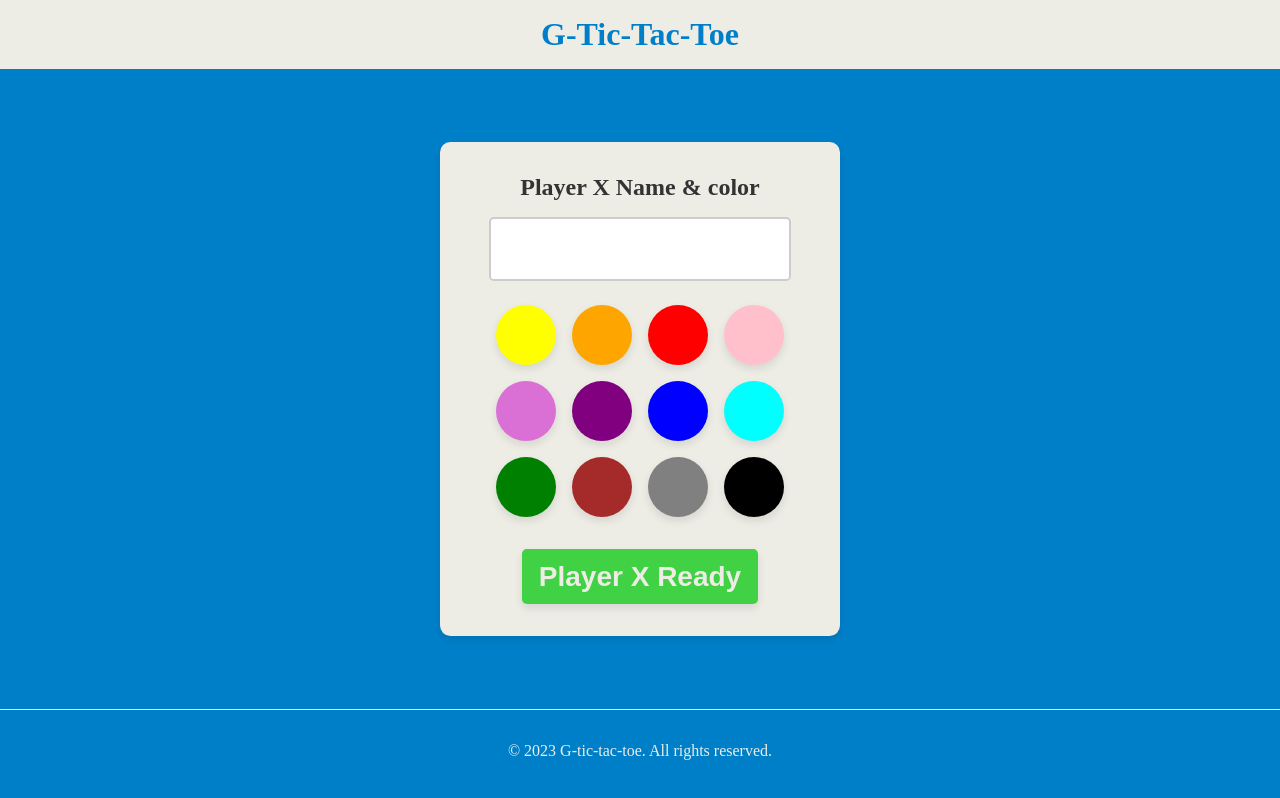
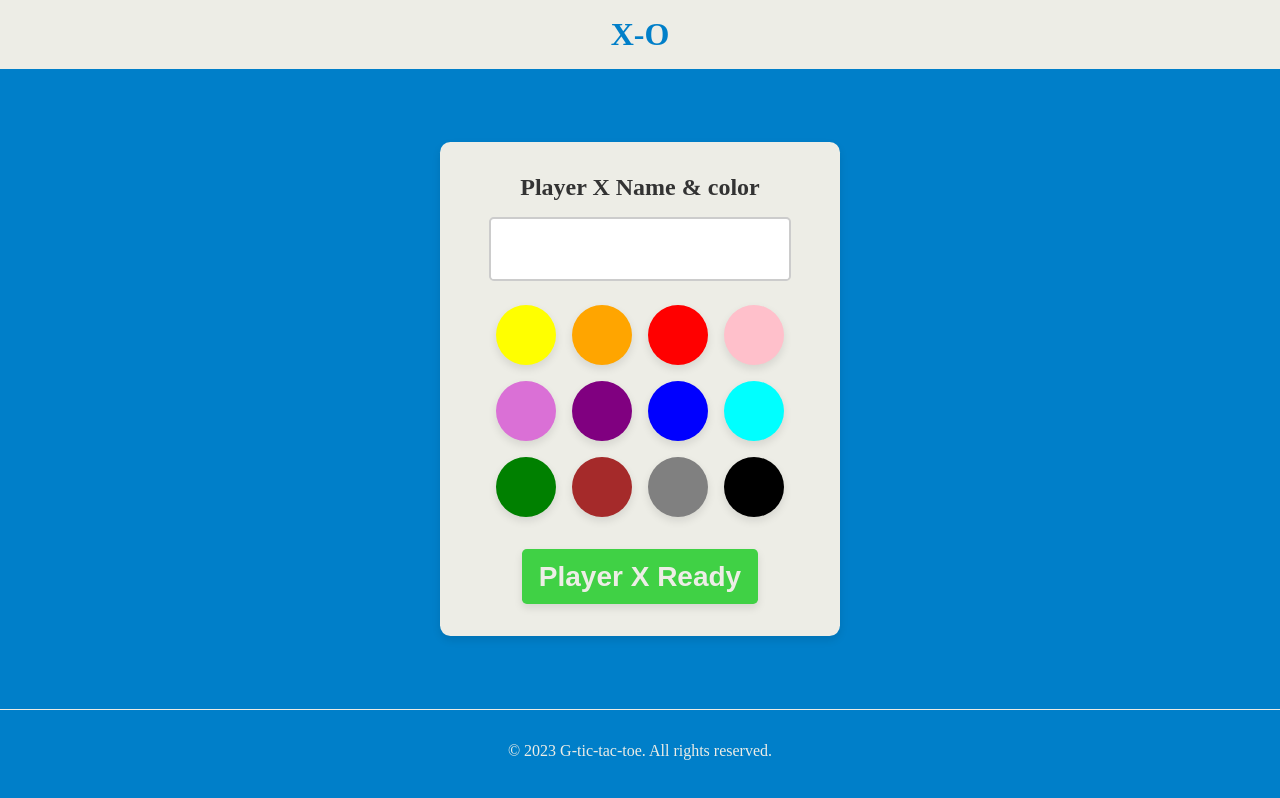
Before and after one commit to GregAndrik/X-O, a React (Create React App) app: page / in a window 1280 px wide. Built offline with nearby package versions, Linux system fonts and the light colour scheme.

Commit message:
rename title

```diff
--- a/src/components/header/Header.js
+++ b/src/components/header/Header.js
@@ -4,7 +4,7 @@ const Header = () => {
   return (
     <header className='header'>
       <div className='title'>
-        <h1>G-Tic-Tac-Toe</h1>
+        <h1>X-O</h1>
       </div>
     </header>
   );
```
